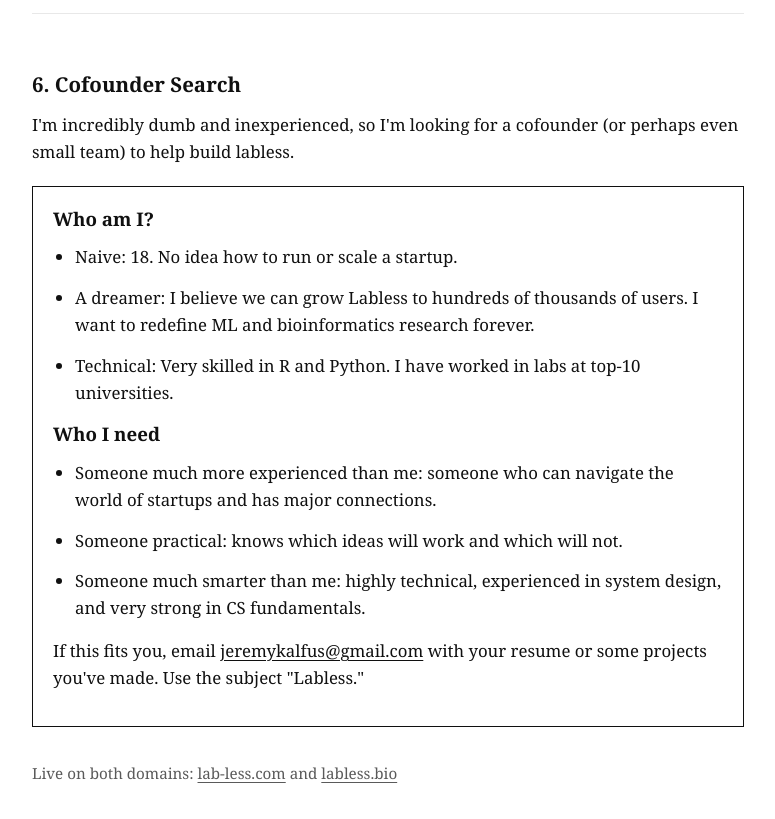
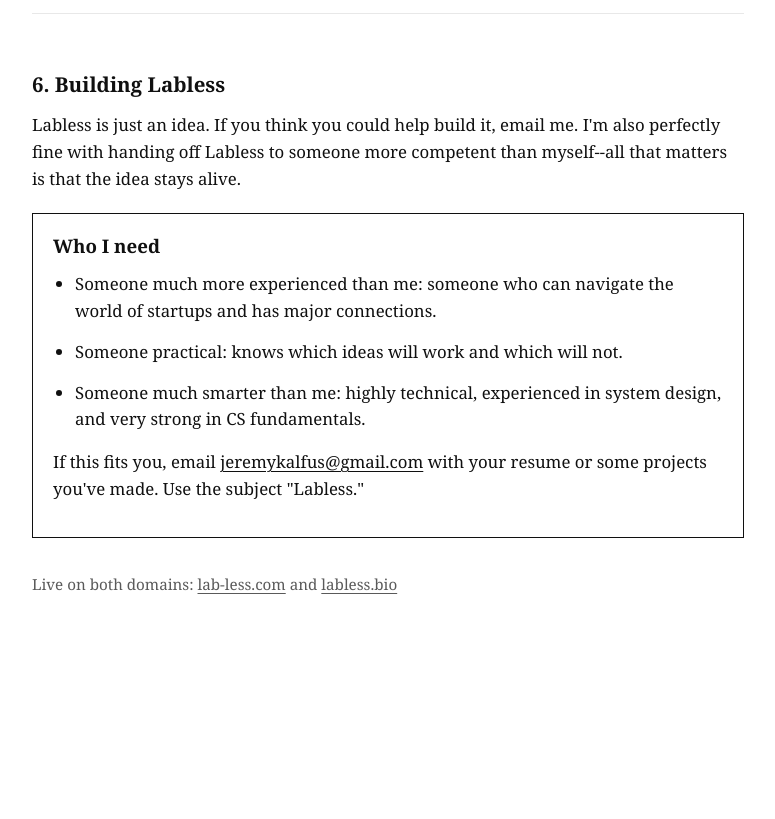
Before and after one commit to JeremyKalfus/Labless, a plain HTML site: page index.html in a window 1280 px wide. Shown: the part 1913-2732 px from the top of the page, without its empty margins (252-1027 px from the left). After the commit the page ends 2589 px from the top, so only its background shows below. Drawn offline with Linux system fonts and the light colour scheme.

Commit message:
Update landing page copy

```diff
--- a/index.html
+++ b/index.html
@@ -204,24 +204,13 @@
       </section>
 
       <section class="section" id="cofounder">
-        <h2>6. Cofounder Search</h2>
+        <h2>6. Building Labless</h2>
         <p>
-          I'm incredibly dumb and inexperienced, so I'm looking for a cofounder (or perhaps even
-          small team) to help build labless.
+          Labless is just an idea. If you think you could help build it, email me.
+          I'm also perfectly fine with handing off Labless to someone more competent
+          than myself--all that matters is that the idea stays alive.
         </p>
         <div class="cta">
-          <h3>Who am I?</h3>
-          <ul>
-            <li>Naive: 18. No idea how to run or scale a startup.</li>
-            <li>
-              A dreamer: I believe we can grow Labless to hundreds of thousands of users. I want
-              to redefine ML and bioinformatics research forever.
-            </li>
-            <li>
-              Technical: Very skilled in R and Python. I have worked in labs at top-10
-              universities.
-            </li>
-          </ul>
           <h3>Who I need</h3>
           <ul>
             <li>
```
